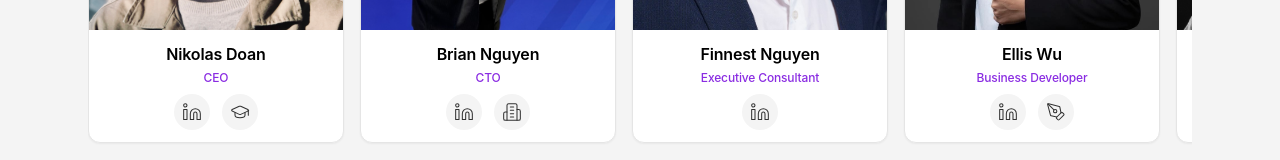
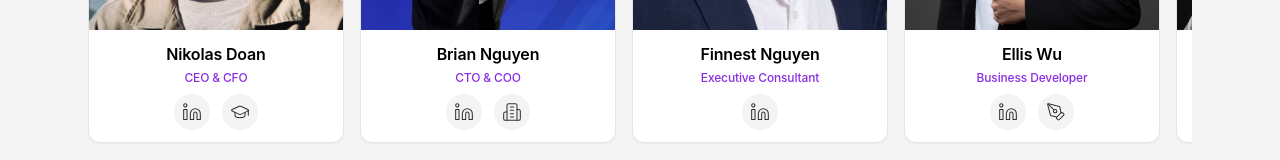
Before and after one commit to BrianNguyen291/tecxmate, a Next.js app: page / in a window 1280 px wide. Shown: the part 2981-3141 px from the top of the page. Built offline with nearby package versions, Linux system fonts and the light colour scheme; no server answers.

Commit message:
Update team roles: Nikolas to CEO & CFO, Brian to CTO & COO

```diff
--- a/components/team-section.tsx
+++ b/components/team-section.tsx
@@ -8,7 +8,7 @@ export function TeamSection() {
     {
       id: 'nikolas',
       name: 'Nikolas Doan',
-      role: 'CEO',
+      role: 'CEO & CFO',
       photo: '/avatars/niko_ava_color.jpg',
       description: 'MSc AI/Robotics (NTU, exp. \'26). Former Google Cloud Startups. CEO TECXMATE.COM',
       twitter: 'https://scholar.google.com/citations?hl=en&view_op=list_works&gmla=AH8HC4wBT4T5k1ixLLhNjPNv_RVi-PwijNu8oMXqf4mh7nL21PUT5zluCMjJkZyOBmcdy1_51pRTnYe7erhljl_XOl2nQ3XXV8TW7isW6-0&user=ffn9iV8AAAAJ',
@@ -17,7 +17,7 @@ export function TeamSection() {
     {
       id: 'brian',
       name: 'Brian Nguyen',
-      role: 'CTO',
+      role: 'CTO & COO',
       photo: '/avatars/brian_avatar.png',
       description: 'MS Gamification Engineering (NTUST, exp. \'27). Built 3+ apps on App Store. Specialist in game mechanics for learning.',
       twitter: 'https://www.tecxmate.com',
```
